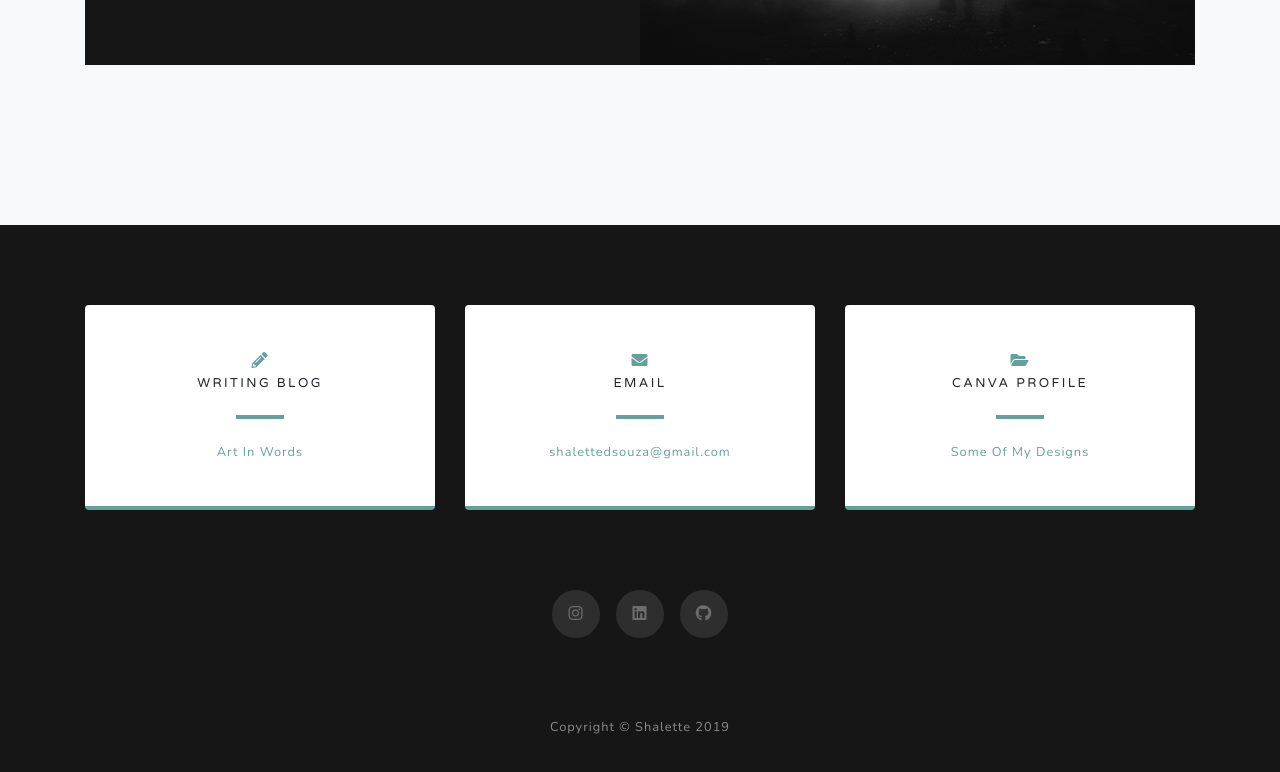
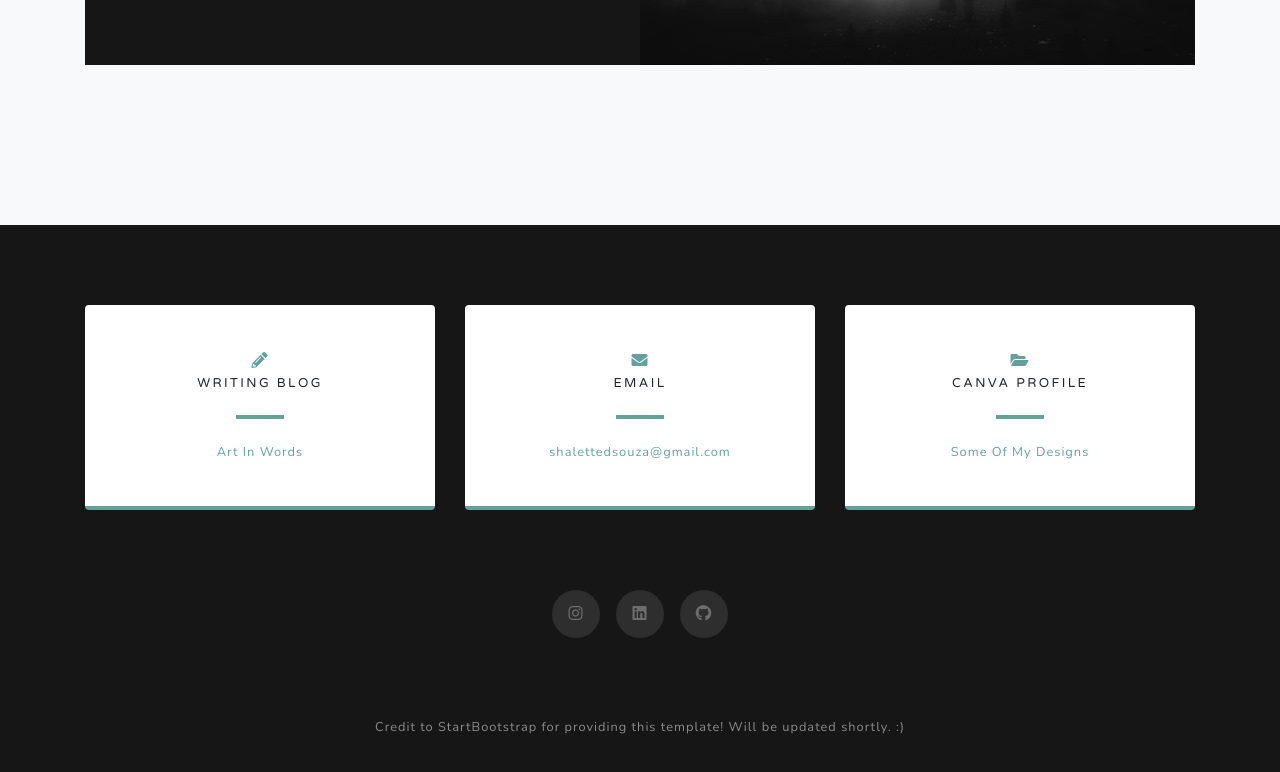
Before and after one commit to Shalette/Shalette.github.io, a plain HTML site: page index.html in a window 1280 px wide. Shown: the part 2525-3297 px from the top of the page. Drawn offline with nearby package versions, Linux system fonts and the light colour scheme.

Commit message:
Update index.html

```diff
--- a/index.html
+++ b/index.html
@@ -193,7 +193,7 @@
   <!-- Footer -->
   <footer class="bg-black small text-center text-white-50">
     <div class="container">
-      Copyright &copy; Shalette 2019
+      Credit to StartBootstrap for providing this template! Will be updated shortly. :)
     </div>
   </footer>
 
```
